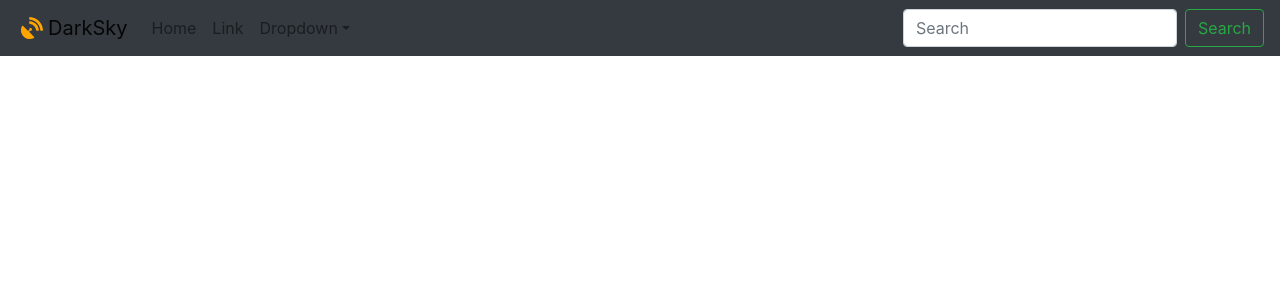
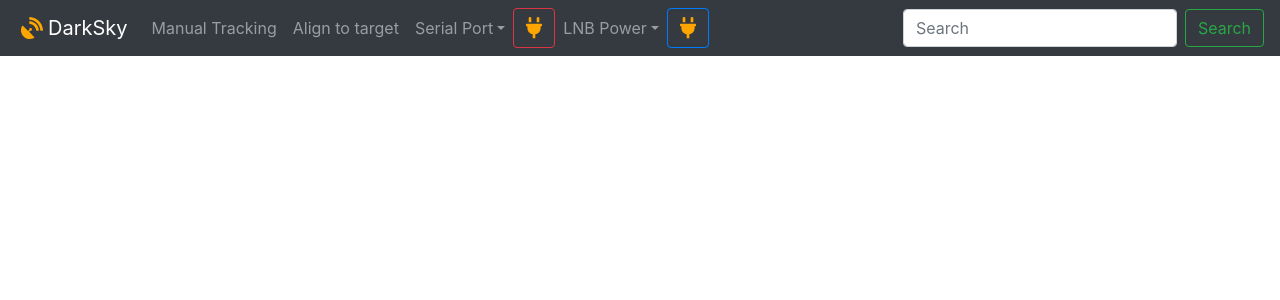
Before and after one commit to jeremy-prater/DarkSky, a React (Create React App) app in the folder client/darksky-client/: page / in a window 1280 px wide. Shown: the top 300 px of the page. Built offline with nearby package versions, Linux system fonts and the light colour scheme; no server answers.

Commit message:
I hate ui work

```diff
--- a/client/darksky-client/src/components/statusbar.jsx
+++ b/client/darksky-client/src/components/statusbar.jsx
@@ -10,34 +10,77 @@ import Button from 'react-bootstrap/Button';
 import Form from 'react-bootstrap/Form';
 import FormControl from 'react-bootstrap/FormControl';
 import { FontAwesomeIcon } from '@fortawesome/react-fontawesome';
-import { faSatelliteDish } from '@fortawesome/free-solid-svg-icons';
+import { faSatelliteDish, faPlug } from '@fortawesome/free-solid-svg-icons';
+import './statusbar.css';
 
 class StatusBar extends Component {
     render() {
         return (
-            <Navbar bg="dark" expand="lg">
-                <FontAwesomeIcon icon={faSatelliteDish} size="2x" color="orange" className="LogoIcon" />
+            <Navbar bg="dark" expand="lg" className="navbar-dark">
+                <FontAwesomeIcon
+                    icon={faSatelliteDish}
+                    size="2x"
+                    color="orange"
+                    className="LogoIcon"
+                />
                 <Navbar.Brand href="#home">DarkSky</Navbar.Brand>
                 <Navbar.Toggle aria-controls="basic-navbar-nav" />
                 <Navbar.Collapse id="basic-navbar-nav">
                     <Nav className="mr-auto">
-                        <Nav.Link href="#home">Home</Nav.Link>
-                        <Nav.Link href="#link">Link</Nav.Link>
-                        <NavDropdown title="Dropdown" id="basic-nav-dropdown">
+                        <Nav.Link href="#manuak">Manual Tracking</Nav.Link>
+                        <Nav.Link href="#target">Align to target</Nav.Link>
+
+                        <NavDropdown title="Serial Port" id="comport">
                             <NavDropdown.Item href="#action/3.1">
-                                Action
+                                com1
                             </NavDropdown.Item>
                             <NavDropdown.Item href="#action/3.2">
-                                Another action
+                                com2
                             </NavDropdown.Item>
                             <NavDropdown.Item href="#action/3.3">
                                 Something
                             </NavDropdown.Item>
                             <NavDropdown.Divider />
                             <NavDropdown.Item href="#action/3.4">
-                                Separated link
+                                First USB
                             </NavDropdown.Item>
                         </NavDropdown>
+                        <Button variant="outline-danger">
+                            <FontAwesomeIcon
+                                icon={faPlug}
+                                size="lg"
+                                color="orange"
+                            />
+                        </Button>
+
+                        <NavDropdown title="LNB Power" id="SubMenu1">
+                            <NavDropdown.Item href="#action/3.1">
+                                Off
+                            </NavDropdown.Item>
+                            <NavDropdown.Item href="#action/3.1">
+                                Auto
+                            </NavDropdown.Item>
+                            <NavDropdown.Divider />
+                            <NavDropdown.Item href="#action/3.1">
+                                Mode 0 : +13 vdc @ 0 Hz
+                            </NavDropdown.Item>
+                            <NavDropdown.Item href="#action/3.1">
+                                Mode 1 : +13 vdc @ 22 KHz
+                            </NavDropdown.Item>
+                            <NavDropdown.Item href="#action/3.1">
+                                Mode 2 : +18 vdc @ 22 KHz
+                            </NavDropdown.Item>
+                            <NavDropdown.Item href="#action/3.1">
+                                Mode 3 : +18 vdc @ 0 KHz
+                            </NavDropdown.Item>
+                        </NavDropdown>
+                        <Button variant="outline-primary">
+                            <FontAwesomeIcon
+                                icon={faPlug}
+                                size="lg"
+                                color="orange"
+                            />
+                        </Button>
                     </Nav>
                     <Form inline>
                         <FormControl
```
